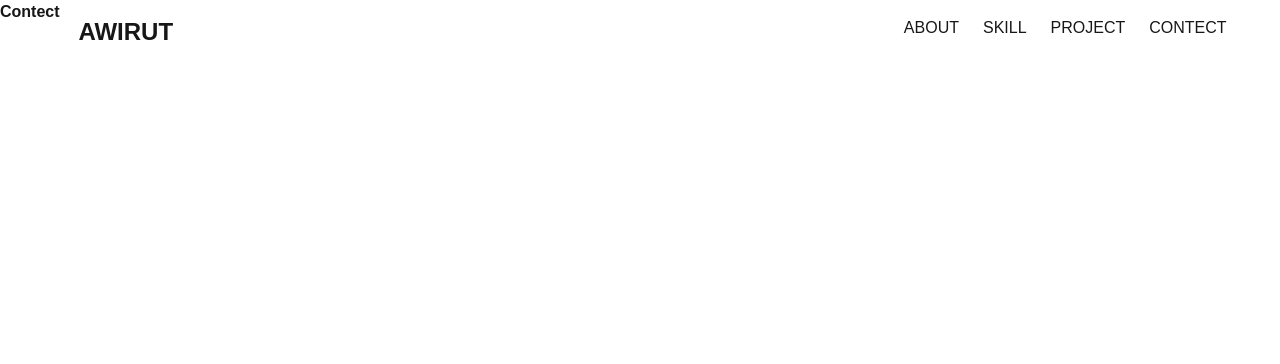
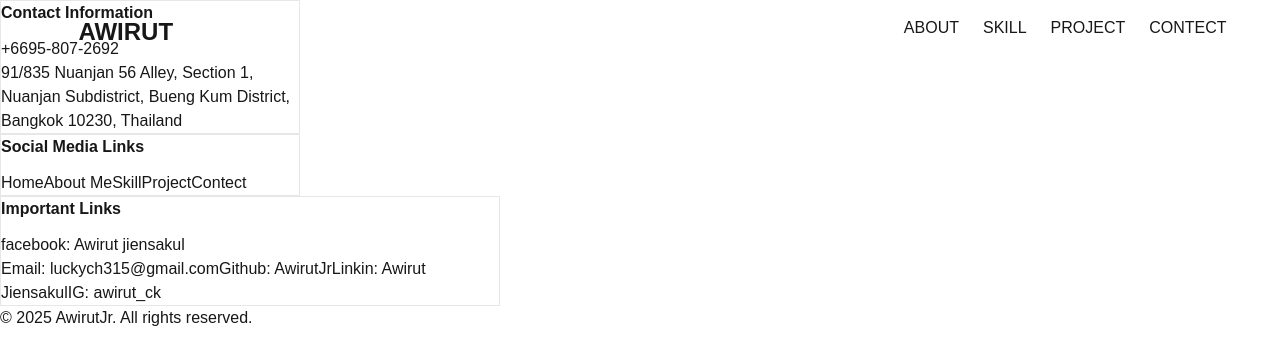
Before and after one commit to AwirutJr/portjs, a Next.js app: page /components/Contect in a window 1280 px wide. Shown: the top 364 px of the page. Built offline with nearby package versions, Linux system fonts and the light colour scheme.

Commit message:
update11

```diff
--- a/src/app/components/Contect/page.jsx
+++ b/src/app/components/Contect/page.jsx
@@ -1,8 +1,32 @@
+import Link from 'next/link'
+
 
 const page = () => {
   return (
-    <div id="contect" className="w-full h-[500px]">
-      <h1 className="font-bold">Contect</h1>
+    <div id="contect" className=" w-full h-[350px]">
+      <div className="border w-[300px]">
+        <h1 className="font-bold mb-3">Contact Information</h1>
+        <p>+6695-807-2692</p>
+        <p>91/835 Nuanjan 56 Alley, Section 1, Nuanjan Subdistrict, Bueng Kum District, Bangkok 10230, Thailand</p>
+      </div>
+      <div className='border w-[300px]'>
+      <h1 className="font-bold mb-3">Social Media Links</h1>
+        <Link href='#'>Home</Link>
+        <Link href='#'>About Me</Link>
+        <Link href='#'>Skill</Link>
+        <Link href='#'>Project</Link>
+        <Link href='#'>Contect</Link>
+      </div>
+      <div className="border w-[500px]">
+        <h1 className="font-bold mb-3">Important Links</h1>
+        <Link href='#'>facebook: Awirut jiensakul</Link><br />
+        <Link href='#'>Email: luckych315@gmail.com</Link>
+        <Link href='#'>Github: AwirutJr</Link>
+        <Link href='#'>Linkin: Awirut Jiensakul</Link>
+        <Link href='#'>IG: awirut_ck</Link>
+      </div>
+      <div><p>© 2025 AwirutJr. All rights reserved.</p></div>
+
     </div>
   )
 }
```
